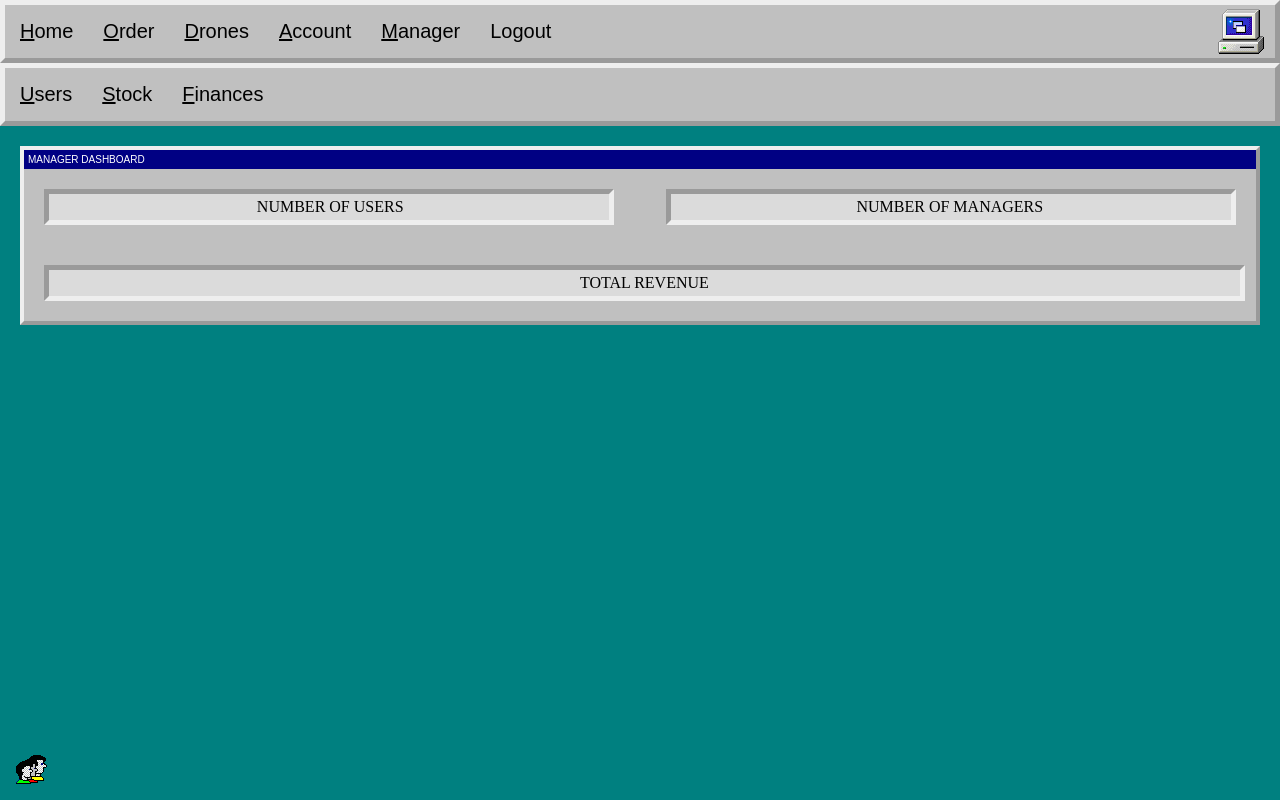
After one commit to ryanc3412/Cowpokes_Drone_Cones, a Django app: page /dronecones/manager/ in a window 1280 px wide. The commit adds this page. Run offline with Django 4.2, Linux system fonts and the light colour scheme.

Commit message:
updated manager page

```diff
--- a/drone_cones/models.py
+++ b/drone_cones/models.py
@@ -47,7 +47,7 @@ class Orders(models.Model):
 
 class Admins(models.Model):
     id = models.AutoField(primary_key=True)
-    account = models.ForeignKey(Account, on_delete=models.CASCADE)
+    account = models.OneToOneField(Account, on_delete=models.CASCADE)
     accessLevel = models.CharField(max_length=100)
 
 class Products(models.Model):
--- a/drone_cones/static/drone_cones/style.css
+++ b/drone_cones/static/drone_cones/style.css
@@ -1,7 +1,6 @@
-
 body {
 	margin: 0px;
-	background-color:008080;
+	background-color: 008080;
 }
 
 
@@ -14,8 +13,10 @@ div.page-container {
 
 h1.center {
 	text-align: center;
-    margin: 0; /* Reset the default margin */
-    padding: 0; /* Reset the default padding */
+	margin: 0;
+	/* Reset the default margin */
+	padding: 0;
+	/* Reset the default padding */
 }
 
 .topnav {
@@ -24,6 +25,7 @@ h1.center {
 	border-style: outset;
 	border-width: thick;
 }
+
 
 .topnav a {
 	color: black;
@@ -46,6 +48,33 @@ h1.center {
 
 }
 
+.sidenav {
+	overflow: hidden;
+	background-color: #c0c0c0;
+	border-style: outset;
+	border-width: thick;
+}
+
+.sidenav a:hover {
+	background-color: #cfcfcf;
+	color: white;
+}
+
+.sidenav a {
+	color: black;
+	float: left;
+	text-align: center;
+	padding: 15px;
+	text-decoration: none;
+	font-family: sans-serif;
+	font-size: 20px;
+}
+
+.sidenav a:active {
+	background-color: #04AA6D;
+	color: black;
+}
+
 
 /* Column identifiers for making horizontal columns */
 .column {
@@ -58,21 +87,63 @@ h1.center {
 
 }
 
+.manager-left {
+	width: 45%;
+	background-color: #dbdbdb;
+	/* padding: 4px; */
+	padding-left: 4px;
+	padding-top: 4px;
+	padding-bottom: 4px;
+	padding-right: 2px;
+	border-style: inset;
+	float: left;
+	text-align: center;
+}
+
+.manager-right {
+	width: 45%;
+	background-color: #dbdbdb;
+	/* padding: 4px; */
+	padding-left: 2px;
+	padding-top: 4px;
+	padding-bottom: 4px;
+	padding-right: 4px;
+	border-style: inset;
+	float: right;
+	text-align: center;
+}
+
+.manager-bottom {
+	width: 96%;
+	background-color: #dbdbdb;
+	padding: 4px;
+	text-align: center;
+}
+
 .left {
-	width: 25%;
+	width: 33%;
 	background-color: #dbdbdb;
 	padding: 4px;
 	border-style: inset;
 }
 
 .middle {
-	width: 25%;
-	background-color: white;
+	width: 33%;
+	background-color: #dbdbdb;
 }
 
 .right {
-	width: 25%;
-	background-color: white;
+	width: 33%;
+	background-color: #dbdbdb;
+	padding: 4px;
+	border-style: inset;
+	float: right;
+}
+
+.bottom {
+	box-sizing: border-box;
+	width: auto;
+	background-color: #dbdbdb;
 }
 
 .row:after {
@@ -97,12 +168,6 @@ h1.center {
 	font-family: sans-serif;
 	font-size: 10px;
 }
-
-.pad {
-
-
-}
-
 
 a.order {
 	margin: 30px;
@@ -199,7 +264,7 @@ div.inner-border {
 }
 
 .flavors {
-	margin-bottom:25px;
+	margin-bottom: 25px;
 }
 
 .scoops {
--- a/drone_cones/templates/drone_cones/account_page.html
+++ b/drone_cones/templates/drone_cones/account_page.html
@@ -18,6 +18,7 @@
             <a href="{% url 'drone_cones:order' %}"> <u>O</u>rder </a>
             <a href="{% url 'drone_cones:drones' %}"> <u>D</u>rones </a>
 			<a href="{% url 'drone_cones:account' %}"> <u>A</u>ccount </a>
+			<a href="{% url 'drone_cones:manager' %}"> <u>M</u>anager</a>
             <a href="/dronecones/logout">Logout</a>
 			<img class="baricon" src="{% static 'drone_cones/images/computer.png' %}" alt="test">
                         <img class="peopleicon" src="{% static 'drone_cones/images/address_book_users.png' %}" alt="test">
--- a/drone_cones/templates/drone_cones/confirmation_page.html
+++ b/drone_cones/templates/drone_cones/confirmation_page.html
@@ -18,6 +18,7 @@
 			<a href="{% url 'drone_cones:order' %}"> <u>O</u>rder </a>
             <a href="{% url 'drone_cones:drones' %}"> <u>D</u>rones </a>
 			<a href="{% url 'drone_cones:account' %}"> <u>A</u>ccount </a>
+			<a href="{% url 'drone_cones:manager' %}"> <u>M</u>anager</a>
 			<a href="/dronecones/logout">Logout</a>
 			<img class="baricon" src="{% static 'drone_cones/images/computer.png' %}" alt="test">
                         <img class="peopleicon" src="{% static 'drone_cones/images/address_book_users.png' %}" alt="test">
--- a/drone_cones/templates/drone_cones/drone_page.html
+++ b/drone_cones/templates/drone_cones/drone_page.html
@@ -15,6 +15,7 @@
             <a href="{% url 'drone_cones:order' %}"> <u>O</u>rder </a>
             <a href="{% url 'drone_cones:drones' %}"> <u>D</u>rones </a>
 			<a href="{% url 'drone_cones:account' %}"> <u>A</u>ccount </a>
+			<a href="{% url 'drone_cones:manager' %}"> <u>M</u>anager</a>
 			<a href="/dronecones/logout">Logout</a>
 			<img class="baricon" src="{% static 'drone_cones/images/computer.png' %}" alt="test">
 			<img class="peopleicon" src="{% static 'drone_cones/images/address_book_users.png' %}" alt="test">
--- a/drone_cones/templates/drone_cones/drone_register_page.html
+++ b/drone_cones/templates/drone_cones/drone_register_page.html
@@ -17,6 +17,7 @@
             <a href="{% url 'drone_cones:order' %}"> <u>O</u>rder </a>
             <a href="{% url 'drone_cones:drones' %}"> <u>D</u>rones </a>
 			<a href="{% url 'drone_cones:account' %}"> <u>A</u>ccount </a>
+			<a href="{% url 'drone_cones:manager' %}"> <u>M</u>anager</a>
 			<a href="/dronecones/logout">Logout</a>
 			<img class="baricon" src="{% static 'drone_cones/images/computer.png' %}" alt="test">
                         <img class="peopleicon" src="{% static 'drone_cones/images/address_book_users.png' %}" alt="test">
--- a/drone_cones/templates/drone_cones/edit_account.html
+++ b/drone_cones/templates/drone_cones/edit_account.html
@@ -18,7 +18,8 @@
             <a href="{% url 'drone_cones:order' %}"> <u>O</u>rder </a>
             <a href="{% url 'drone_cones:drones' %}"> <u>D</u>rones </a>
 			<a href="{% url 'drone_cones:account' %}"> <u>A</u>ccount </a>
-            <a href="/dronecones/logout">Logout</a>
+			<a href="{% url 'drone_cones:manager' %}"> <u>M</u>anager</a>
+			<a href="/dronecones/logout">Logout</a>
 			<img class="baricon" src="{% static 'drone_cones/images/computer.png' %}" alt="test">
                         <img class="peopleicon" src="{% static 'drone_cones/images/address_book_users.png' %}" alt="test">
 		</div>
--- a/drone_cones/templates/drone_cones/edit_address.html
+++ b/drone_cones/templates/drone_cones/edit_address.html
@@ -18,7 +18,8 @@
             <a href="{% url 'drone_cones:order' %}"> <u>O</u>rder </a>
             <a href="{% url 'drone_cones:drones' %}"> <u>D</u>rones </a>
 			<a href="{% url 'drone_cones:account' %}"> <u>A</u>ccount </a>
-            <a href="/dronecones/logout">Logout</a>
+			<a href="{% url 'drone_cones:manager' %}"> <u>M</u>anager</a>
+			<a href="/dronecones/logout">Logout</a>
 			<img class="baricon" src="{% static 'drone_cones/images/computer.png' %}" alt="test">
                         <img class="peopleicon" src="{% static 'drone_cones/images/address_book_users.png' %}" alt="test">
 		</div>
--- a/drone_cones/templates/drone_cones/home_page.html
+++ b/drone_cones/templates/drone_cones/home_page.html
@@ -14,6 +14,7 @@
             <a href="{% url 'drone_cones:order' %}"> <u>O</u>rder </a>
             <a href="{% url 'drone_cones:drones' %}"> <u>D</u>rones </a>
             <a href="{% url 'drone_cones:account' %}"> <u>A</u>ccount </a>
+            <a href="{% url 'drone_cones:manager' %}"> <u>M</u>anager</a>
             <a href="/dronecones/logout">Logout</a>
             <img class="baricon" src="{% static 'drone_cones/images/computer.png' %}" alt="computer">
             <img class="peopleicon" src="{% static 'drone_cones/images/address_book_users.png' %}" alt="address book">
--- /dev/null
+++ b/drone_cones/templates/drone_cones/manager_home.html
@@ -0,0 +1,53 @@
+{% load static %}
+
+<DOCTYPE html>
+
+	<html lang="en">
+
+	<head>
+		<meta charset="utf-8" />
+		<title>Admin Page</title>
+		<link rel="stylesheet" type="text/css" href="{% static 'drone_cones/style.css' %}" />
+
+	</head>
+
+
+	<body>
+
+		<div class="topnav">
+			<a href="{% url 'drone_cones:home' %}"> <u>H</u>ome </a>
+			<a href="{% url 'drone_cones:order' %}"> <u>O</u>rder </a>
+			<a href="{% url 'drone_cones:drones' %}"> <u>D</u>rones </a>
+			<a href="{% url 'drone_cones:account' %}"> <u>A</u>ccount </a>
+			<a href="{% url 'drone_cones:manager' %}"> <u>M</u>anager</a>
+			<a href="/dronecones/logout">Logout</a>
+			<img class="baricon" src="{% static 'drone_cones/images/computer.png' %}" alt="test">
+			<img class="peopleicon" src="{% static 'drone_cones/images/address_book_users.png' %}" alt="test">
+		</div>
+
+		<div class="topnav">
+			<a href="{% url 'drone_cones:all_users' %}"> <u>U</u>sers </a>
+			<a href="{% url 'drone_cones:stock' %}"> <u>S</u>tock </a>
+			<a href="{% url 'drone_cones:finance' %}"> <u>F</u>inances </a>
+		</div>
+
+
+		<div class="page-container">
+			<div class="bar"> MANAGER DASHBOARD </div>
+			<div class="row">
+				<div class="column manager-left">
+					<div> NUMBER OF USERS </div>
+				</div>
+				<div class="column manager-right">
+					<div> NUMBER OF MANAGERS </div>
+				</div>
+				<div class="row">
+					<div class="column manager-bottom">
+						<div> TOTAL REVENUE </div>
+					</div>
+				</div>
+			</div>
+		</div>
+	</body>
+
+	</html>
--- a/drone_cones/templates/drone_cones/order_page.html
+++ b/drone_cones/templates/drone_cones/order_page.html
@@ -20,6 +20,7 @@
 			<a href="{% url 'drone_cones:order' %}"> <u>O</u>rder </a>
             <a href="{% url 'drone_cones:drones' %}"> <u>D</u>rones </a>
 			<a href="{% url 'drone_cones:account' %}"> <u>A</u>ccount </a>
+			<a href="{% url 'drone_cones:manager' %}"> <u>M</u>anager</a>
 			<a href="/dronecones/logout">Logout</a>
 			<img class="baricon" src="{% static 'drone_cones/images/computer.png' %}" alt="test">
                         <img class="peopleicon" src="{% static 'drone_cones/images/address_book_users.png' %}" alt="test">
--- a/drone_cones/urls.py
+++ b/drone_cones/urls.py
@@ -18,8 +18,10 @@ urlpatterns = [
     path('drone_register', views.DroneView.drone_register, name='drone_register'),
     path('create_account', views.LoginView.create_account, name='create_account'),
     path('order_confirmation', views.OrderView.order_confirmation, name='order_confirmation'),
-    path("add_drone", views.addDrone, name="add_drone"),
-    path("add_order", views.addOrder, name="add_order"),
-
-    # path('admin/', views.adminPage, name='admin'),
+    path('add_drone', views.addDrone, name='add_drone'),
+    path('add_order', views.addOrder, name='add_order'),
+    path('manager/', views.ManagerView.manager_dash, name='manager'),
+    path('manager/users/', views.ManagerView.view_users, name='all_users'),
+    path('manager/finance/', views.ManagerView.view_finances, name='finance'),
+    path('manager/stock/', views.ManagerView.view_stock, name='stock')
 ]
--- a/drone_cones/views.py
+++ b/drone_cones/views.py
@@ -18,8 +18,6 @@ def addDrone(request):
         print(f"FORM IS VALID: {form.is_valid()}")
 
         if form.is_valid():
-            #form.save()
-
             form_drone_name = form.cleaned_data['drone_name']
             form_size = form.cleaned_data['size']
             form_scoops = form.cleaned_data['scoops']
@@ -230,15 +228,18 @@ class DroneView:
         context = {'drone_id': drone_id, 'name': drone.droneName, 'size': drone.size, 'capacity': drone.scoops}
         return render(request, "drone_cones/edit_drone_page.html", context)
 
-class AdminView:
-    def admin_dash():
-        pass
+class ManagerView:
+    def manager_dash(request):
+        return render(request, "drone_cones/manager_home.html")
 
-    def view_users():
-        pass
+    def view_users(request):
+        return render(request, "drone_cones/all_users.html")
 
-    def edit_users():
-        pass
+    def view_stock(request):
+        return render(request, "drone_cones/stock_page.html")
+
+    def view_finances(request):
+        return render(request, "drone_cones/stock_page.html")
 
 class OrderView:
     def order_view():
```
Also changed, not shown: drone_cones/core/forms.py (+4 -4 lines), drone_cones/templates/drone_cones/admin_page.html (deleted, +0 -29 lines), drone_cones/templates/drone_cones/all_users.html (added, +36 -0 lines), drone_cones/templates/drone_cones/finance_page.html (added, +36 -0 lines), drone_cones/templates/drone_cones/login_page.html (deleted, +0 -34 lines), drone_cones/templates/drone_cones/stock_page.html (added, +36 -0 lines), drone_cones/migrations/0002_alter_admins_account.py (added). Lines whose indentation alone changed are shown as unchanged.
